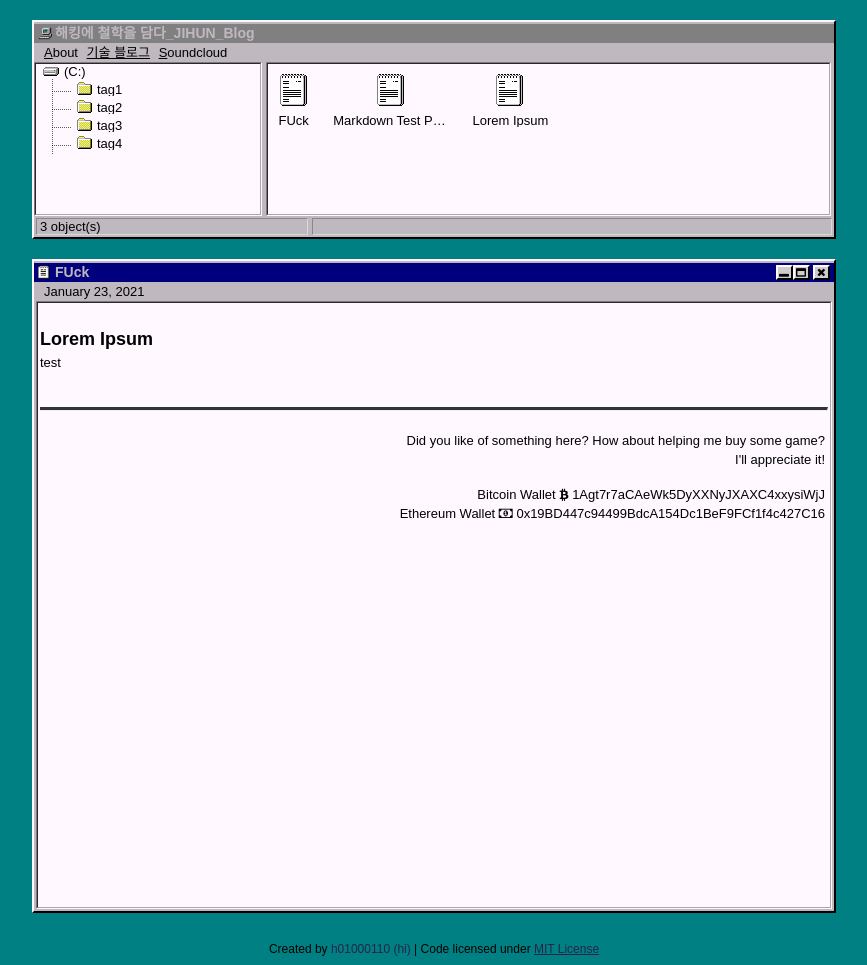
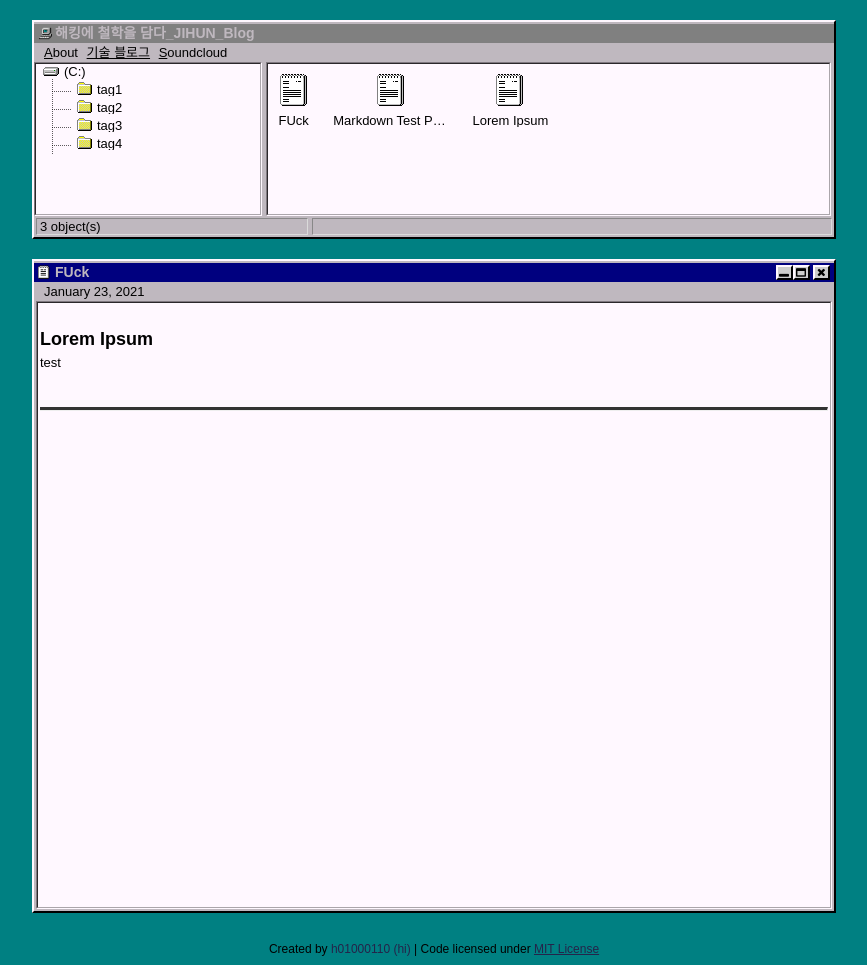
Before and after one commit to easy-day/easy-day.github.io, a Jekyll site: the page built from _posts/2021-01-23-test.md, in a window 1280 px wide. Shown: the whole page, without its empty margins (206-1073 px from the left). Built offline with Jekyll 4.4.1, drawn with Linux system fonts in a browser that asks for light colours.

Commit message:
Update donate.html

```diff
--- a/_includes/donate.html
+++ b/_includes/donate.html
@@ -1,8 +1,3 @@
 <br>
 <hr>
 <br>
-<div class="donate">
-	<p>Did you like of something here? How about helping me buy some game?<br>
-	I'll appreciate it!</p>
-	<p>Bitcoin Wallet <i class="fa fa-btc"></i> 1Agt7r7aCAeWk5DyXXNyJXAXC4xxysiWjJ<br>Ethereum Wallet <i class="fa fa-money"></i> 0x19BD447c94499BdcA154Dc1BeF9FCf1f4c427C16</p>
-</div>
```
